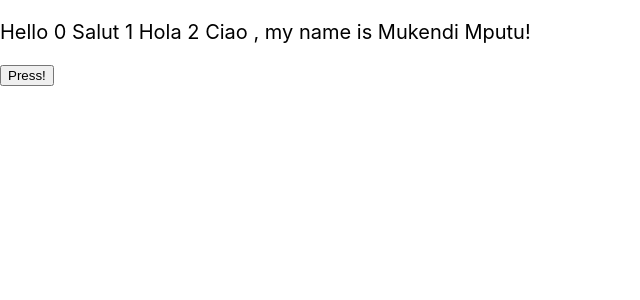
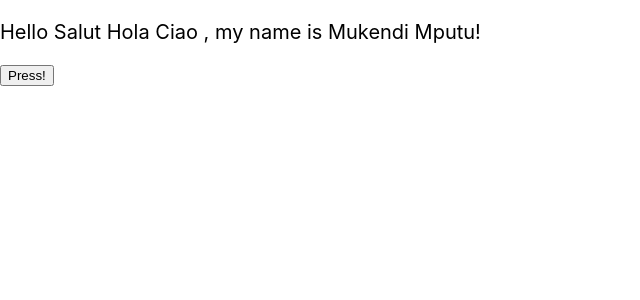
Before and after one commit to MukendiMputu/my-react-app, a React (Create React App) app: page / in a window 1280 px wide. Shown: the top 300 px of the page, without its empty margins (0-640 px from the left). Built offline with nearby package versions, Linux system fonts and the light colour scheme; the HTML template or start-up script is replaced by a standard one.

Commit message:
learning components
Signed-off-by: MukendiMputu <mputusam@live.com>

```diff
--- a/src/App.js
+++ b/src/App.js
@@ -4,6 +4,7 @@ import NameComponent from './components/NameComponent';
 
 class App extends React.Component {
 
+  // declaring component
   componentDidMount() {
     console.log('mounted')
   }
@@ -21,7 +22,7 @@ class App extends React.Component {
     array.forEach(
       function(word, i){
         greeting.push(
-          <span key={i}>{i} {word}</span>
+          <span key={i}> {word}</span>
         )
       }
     )
--- a/src/components/NameComponent.js
+++ b/src/components/NameComponent.js
@@ -1,10 +1,6 @@
 import React from 'react';
 
 class NameComponent extends React.Component {
-
-  componentDidMount() {
-    console.log('mounted')
-  }
 
   render() {
 
```
